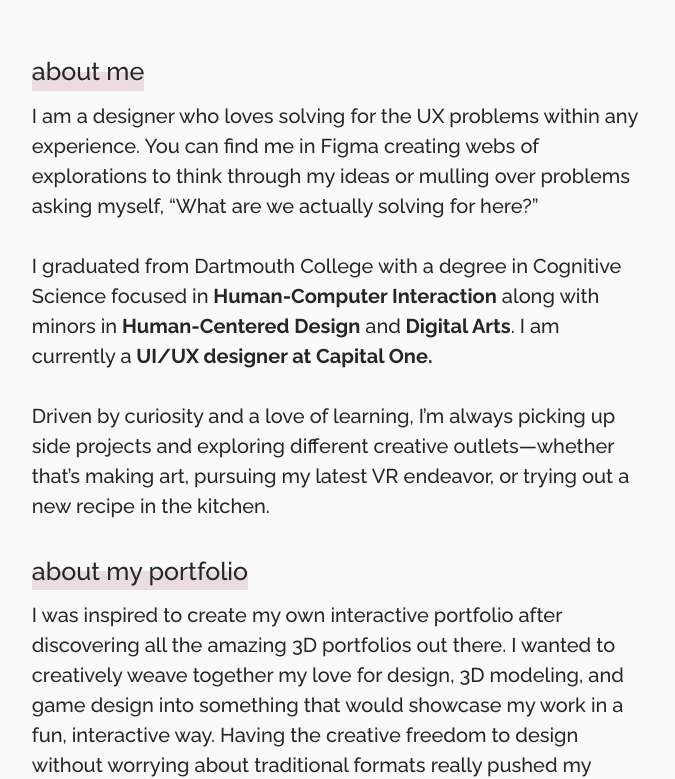
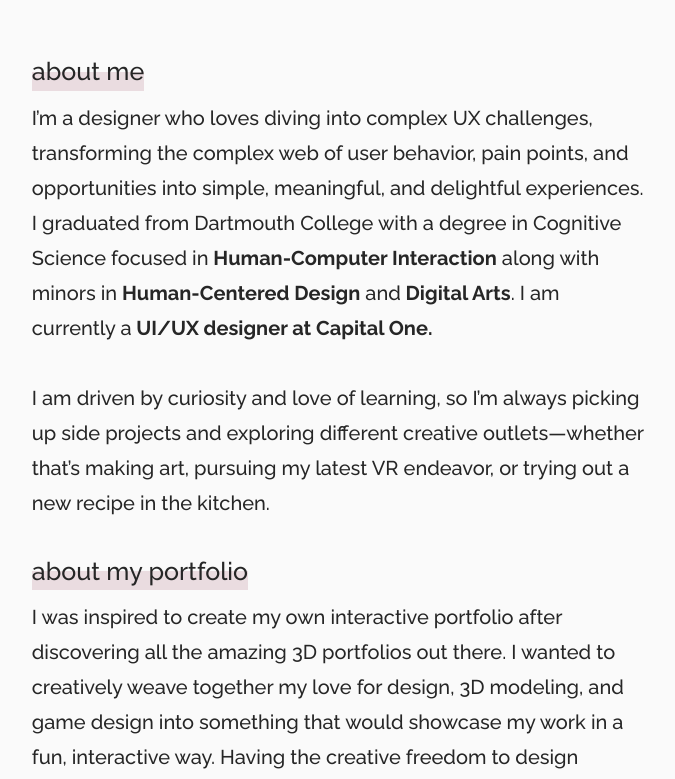
Before and after one commit to caxawu/updated-portfolio, a React (Vite) app: page / in a window 1280 px wide. Shown: the part 1200-1979 px from the top of the page, without its empty margins (301-976 px from the left). Built offline with nearby package versions, Linux system fonts and the light colour scheme.

Commit message:
updated bio

```diff
--- a/src/index.scss
+++ b/src/index.scss
@@ -231,6 +231,7 @@ a {
     margin-bottom: 4vh;
     .bio {
       padding-top: 0.5em;
+      line-height: 1.75;
     }
   }
 }
--- a/src/staticPages/About.jsx
+++ b/src/staticPages/About.jsx
@@ -80,17 +80,14 @@ const About = () => {
         <div className='text'>
           <div className='highlight-pink text-secondary'>about me</div>
           <div className='bio'>
-          I am a designer who loves solving for the UX problems within any experience. You can find me in Figma creating
-          webs of explorations to think through my ideas or mulling over problems asking myself, “What are we actually
-          solving for here?”
-            <br /><br />
+            I’m a designer who loves diving into complex UX challenges, transforming the complex web of user behavior, pain points, and opportunities into simple, meaningful, and delightful experiences.
             I graduated from Dartmouth College with a degree in Cognitive Science focused in
             <span className='bold'> Human-Computer Interaction</span> along with minors in
             <span className='bold'> Human-Centered Design</span> and
             <span className='bold'> Digital Arts</span>. I am currently a
             <span className='bold'> UI/UX designer at Capital One.</span>
             <br /><br />
-            Driven by curiosity and a love of learning, I’m always picking up side projects and exploring different
+            I am driven by curiosity and love of learning, so I’m always picking up side projects and exploring different
             creative outlets—whether that’s making art, pursuing my latest VR endeavor, or trying out a new recipe
             in the kitchen.
           </div>
```
